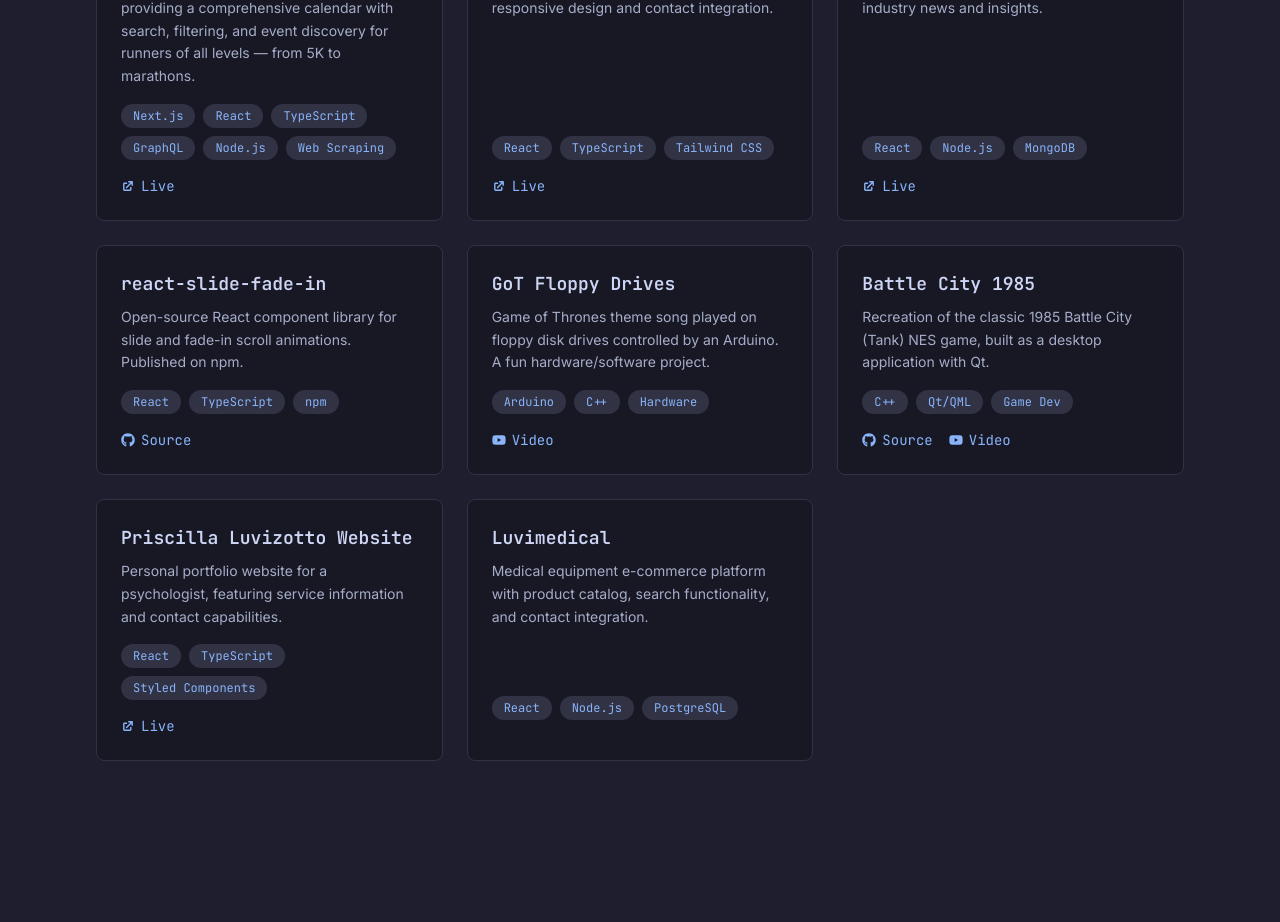
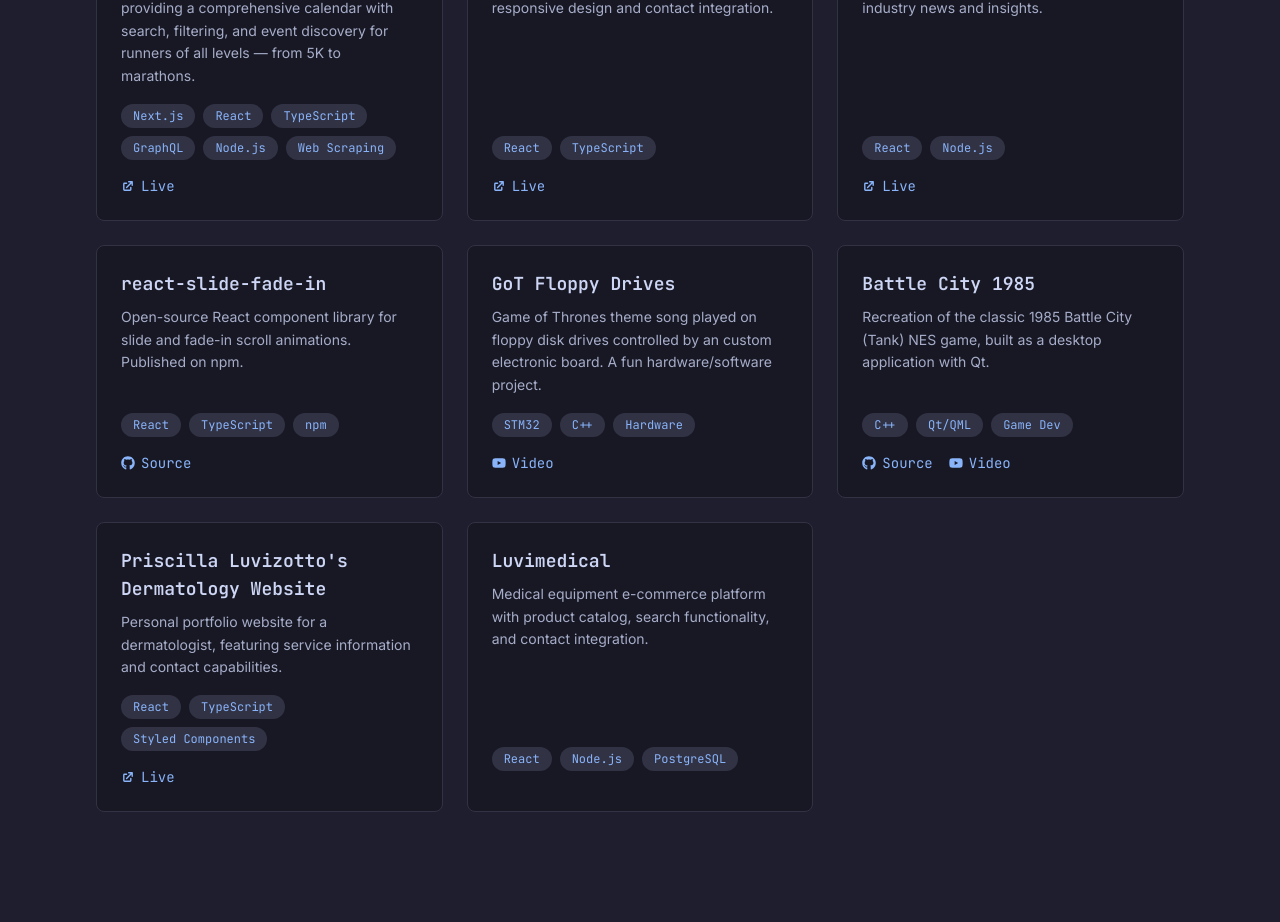
Before and after one commit to brunoluvizotto/brunoluvizotto-website, a React (Vite) app: page / in a window 1280 px wide. Shown: the part 3680-4602 px from the top of the page. Built offline with nearby package versions, Linux system fonts and the light colour scheme.

Commit message:
some fixes

```diff
--- a/src/components/ui/ProjectCard.tsx
+++ b/src/components/ui/ProjectCard.tsx
@@ -21,14 +21,14 @@ export default function ProjectCard({ project, index }: ProjectCardProps) {
           <div className="mb-4 overflow-hidden rounded-md">
             <img
               src={project.image}
-              alt={project.title}
+              alt={project.title[lang]}
               className="h-40 w-full object-cover transition-transform group-hover:scale-105"
             />
           </div>
         )}
 
         <h3 className="mb-2 font-mono text-lg font-semibold text-text">
-          {project.title}
+          {project.title[lang]}
         </h3>
 
         <p className="mb-4 flex-1 text-sm leading-relaxed text-subtext">
--- a/src/data/projects.ts
+++ b/src/data/projects.ts
@@ -3,7 +3,10 @@ import type { Project } from "../types";
 export const projects: Project[] = [
   {
     id: "corridinhas",
-    title: "Corridinhas.com.br",
+    title: {
+      en: "Corridinhas.com.br",
+      pt: "Corridinhas.com.br",
+    },
     description: {
       en: "Brazil's #1 running events platform. Scrapes and aggregates race data from 20+ sources, providing a comprehensive calendar with search, filtering, and event discovery for runners of all levels — from 5K to marathons.",
       pt: "A principal plataforma de corridas de rua do Brasil. Coleta e agrega dados de corridas de mais de 20 fontes, oferecendo um calendário completo com busca, filtros e descoberta de eventos para corredores de todos os níveis — de 5K a maratonas.",
@@ -13,27 +16,36 @@ export const projects: Project[] = [
   },
   {
     id: "augusto-neto-law",
-    title: "Augusto Neto Law Website",
+    title: {
+      en: "Augusto Neto Law Website",
+      pt: "Site da Advocacia Augusto Neto",
+    },
     description: {
       en: "Professional website for a law firm, built with modern web technologies featuring responsive design and contact integration.",
       pt: "Website profissional para escritório de advocacia, construído com tecnologias web modernas com design responsivo e integração de contato.",
     },
-    technologies: ["React", "TypeScript", "Tailwind CSS"],
+    technologies: ["React", "TypeScript"],
     liveUrl: "https://www.augustoneto.com",
   },
   {
     id: "cana-clipping",
-    title: "Cana Clipping",
+    title: {
+      en: "Cana Clipping",
+      pt: "Cana Clipping",
+    },
     description: {
       en: "News clipping aggregation platform for the sugarcane industry, providing curated industry news and insights.",
       pt: "Plataforma de agregação de clipping de notícias para a indústria sucroalcooleira, fornecendo notícias e insights do setor.",
     },
-    technologies: ["React", "Node.js", "MongoDB"],
+    technologies: ["React", "Node.js"],
     liveUrl: "https://www.canaclipping.com.br",
   },
   {
     id: "react-slide-fade-in",
-    title: "react-slide-fade-in",
+    title: {
+      en: "react-slide-fade-in",
+      pt: "react-slide-fade-in",
+    },
     description: {
       en: "Open-source React component library for slide and fade-in scroll animations. Published on npm.",
       pt: "Biblioteca open-source de componentes React para animações de slide e fade-in no scroll. Publicada no npm.",
@@ -43,17 +55,23 @@ export const projects: Project[] = [
   },
   {
     id: "got-floppy-drives",
-    title: "GoT Floppy Drives",
+    title: {
+      en: "GoT Floppy Drives",
+      pt: "GoT Floppy Drives",
+    },
     description: {
-      en: "Game of Thrones theme song played on floppy disk drives controlled by an Arduino. A fun hardware/software project.",
-      pt: "Música tema de Game of Thrones tocada em drives de disquete controlados por Arduino. Um projeto divertido de hardware/software.",
+      en: "Game of Thrones theme song played on floppy disk drives controlled by an custom electronic board. A fun hardware/software project.",
+      pt: "Música tema de Game of Thrones tocada em drives de disquete controlados por uma placa eletrônica customizada. Um projeto divertido de hardware/software.",
     },
-    technologies: ["Arduino", "C++", "Hardware"],
+    technologies: ["STM32", "C++", "Hardware"],
     youtubeUrl: "https://www.youtube.com/watch?v=La2Ose7cvFg",
   },
   {
     id: "battle-city",
-    title: "Battle City 1985",
+    title: {
+      en: "Battle City 1985",
+      pt: "Battle City 1985",
+    },
     description: {
       en: "Recreation of the classic 1985 Battle City (Tank) NES game, built as a desktop application with Qt.",
       pt: "Recriação do clássico jogo Battle City (Tank) de 1985 do NES, construído como aplicação desktop com Qt.",
@@ -64,17 +82,23 @@ export const projects: Project[] = [
   },
   {
     id: "priscilla-luvizotto",
-    title: "Priscilla Luvizotto Website",
+    title: {
+      en: "Priscilla Luvizotto's Dermatology Website",
+      pt: "Site da Dermatologista Priscilla Luvizotto",
+    },
     description: {
-      en: "Personal portfolio website for a psychologist, featuring service information and contact capabilities.",
-      pt: "Website portfólio pessoal para psicóloga, com informações sobre serviços e funcionalidades de contato.",
+      en: "Personal portfolio website for a dermatologist, featuring service information and contact capabilities.",
+      pt: "Website portfólio pessoal para dermatologista, com informações sobre serviços e funcionalidades de contato.",
     },
     technologies: ["React", "TypeScript", "Styled Components"],
     liveUrl: "https://www.priscillaluvizotto.com.br",
   },
   {
     id: "luvimedical",
-    title: "Luvimedical",
+    title: {
+      en: "Luvimedical",
+      pt: "Luvimedical",
+    },
     description: {
       en: "Medical equipment e-commerce platform with product catalog, search functionality, and contact integration.",
       pt: "Plataforma de e-commerce de equipamentos médicos com catálogo de produtos, funcionalidade de busca e integração de contato.",
--- a/src/types/index.ts
+++ b/src/types/index.ts
@@ -15,7 +15,7 @@ export interface Experience {
 
 export interface Project {
   id: string;
-  title: string;
+  title: TranslatableString;
   description: TranslatableString;
   technologies: string[];
   image?: string;
```
